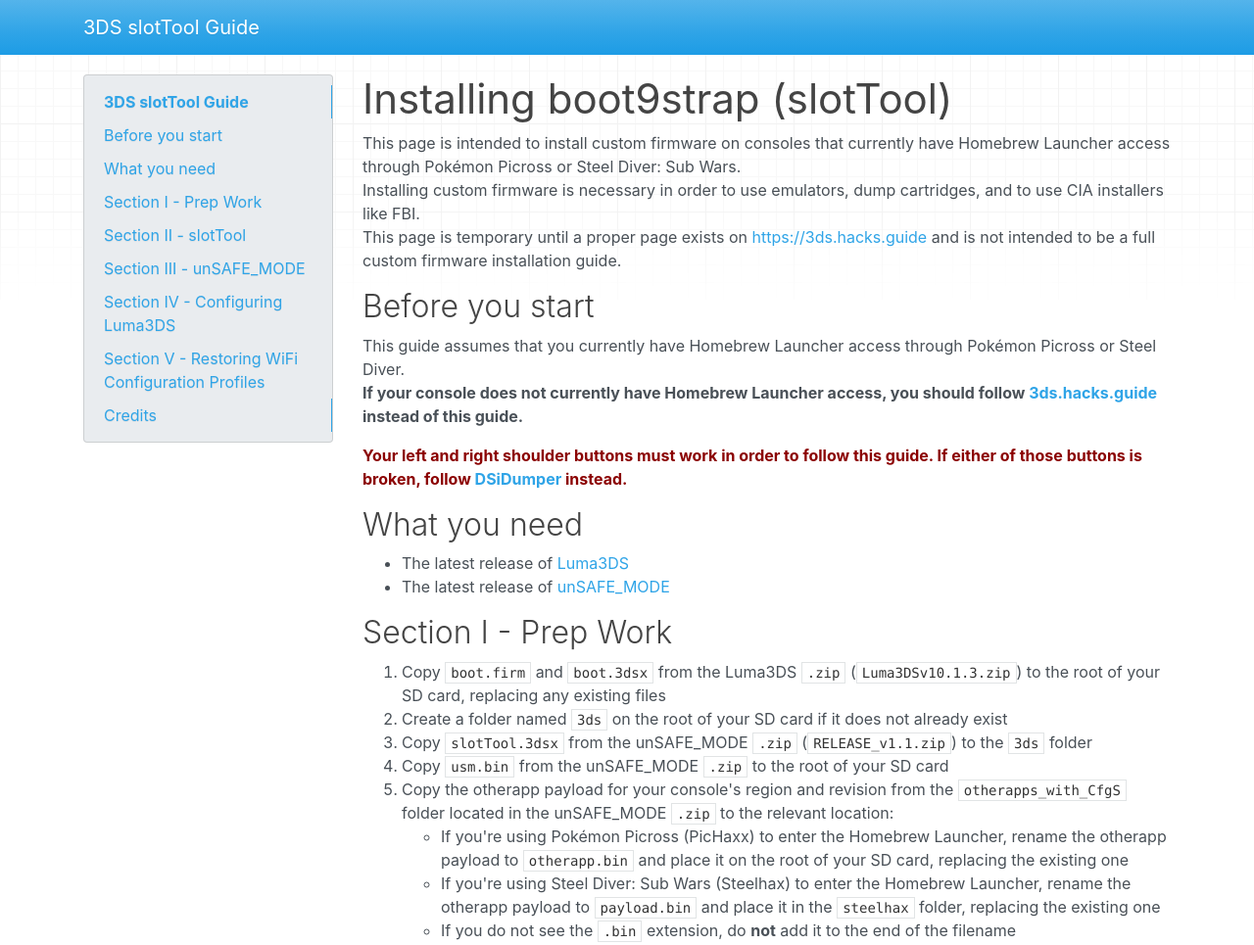
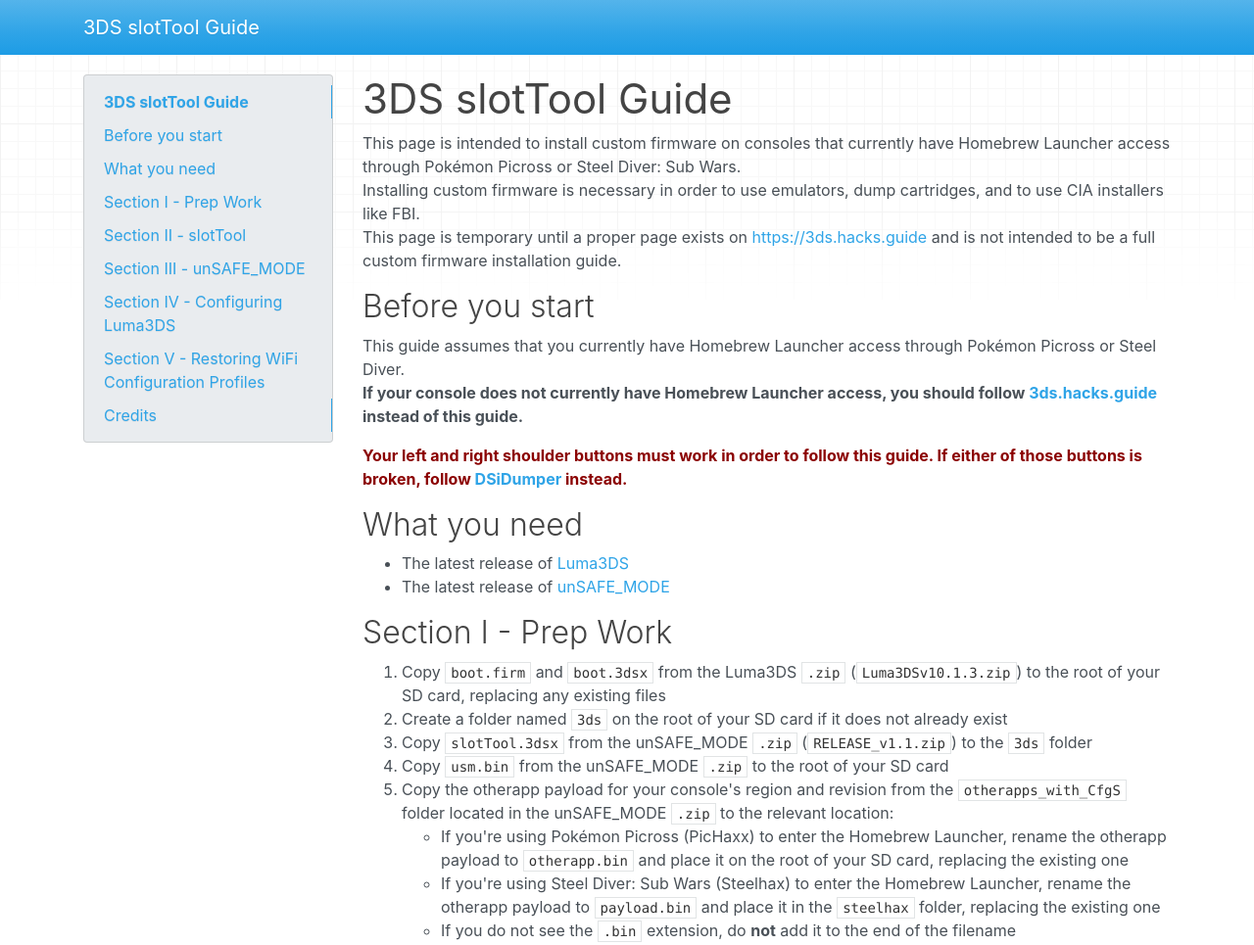
Before and after one commit to lilyuwuu/lilyuwuu.github.io, a plain HTML site: page slottool.html in a window 1280 px wide. Shown: the top 965 px of the page at 98% size. Drawn offline with nearby package versions, Linux system fonts and the light colour scheme.

Commit message:
Update slottool.html

```diff
--- a/slottool.html
+++ b/slottool.html
@@ -88,7 +88,7 @@
 </div></div>
                     <div class="col-md-9" role="main">
 
-<h1 id="installing-boot9strap-slottool">Installing boot9strap (slotTool)</h1>
+<h1 id="installing-boot9strap-slottool">3DS slotTool Guide</h1>
 <p>This page is intended to install custom firmware on consoles that currently have Homebrew Launcher access through Pokémon Picross or Steel Diver: Sub Wars.<br>
 Installing custom firmware is necessary in order to use emulators, dump cartridges, and to use CIA installers like FBI.<br>
 This page is temporary until a proper page exists on <a href="https://3ds.hacks.guide">https://3ds.hacks.guide</a> and is not intended to be a full custom firmware installation guide.</p>
```
